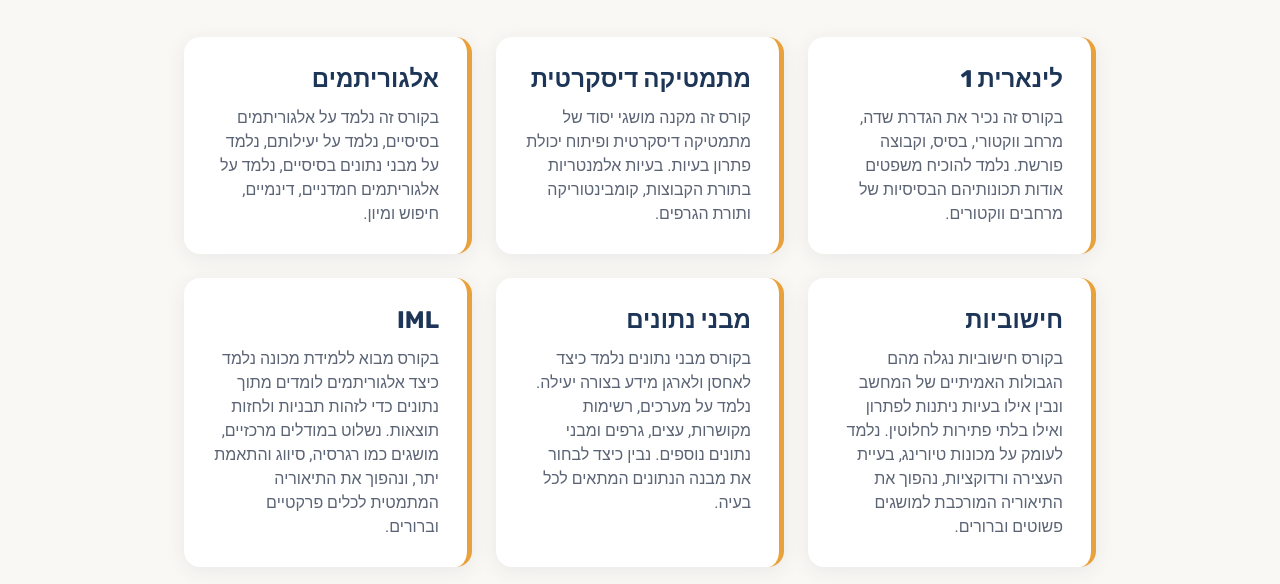
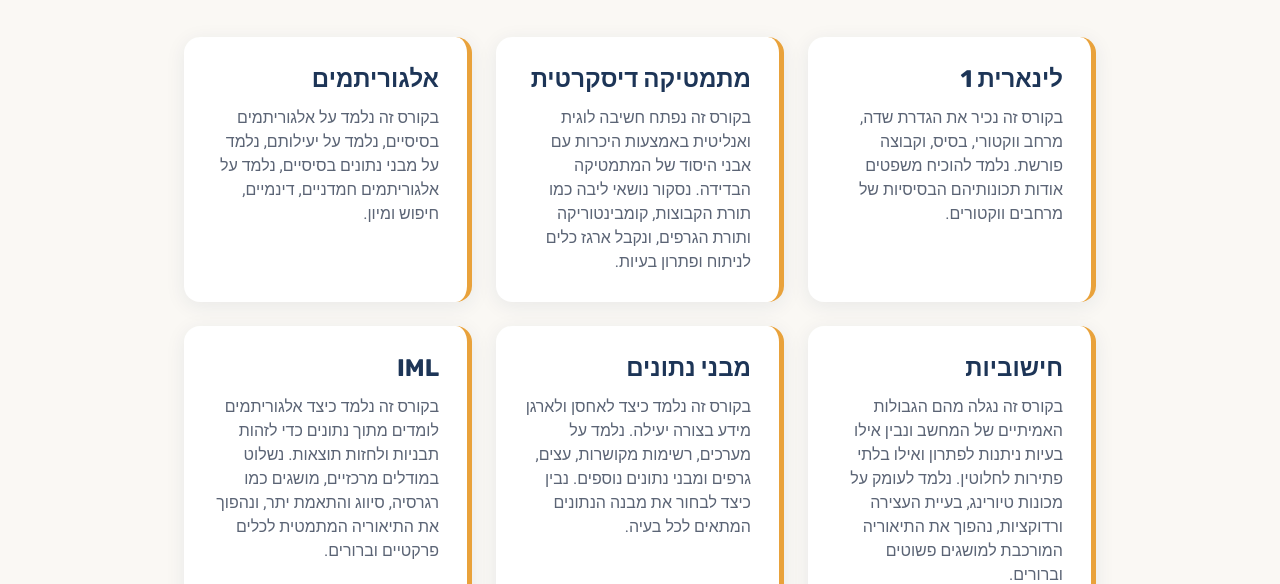
Before and after one commit to Bipbop11/Ohad-website-Letsgoooo, a website built with Vite: page courses.html in a window 1280 px wide. Shown: the part 216-800 px from the top of the page. Built offline with nearby package versions, Linux system fonts and the light colour scheme.

Commit message:
updated vision section, fixed courses text

```diff
--- a/courses.html
+++ b/courses.html
@@ -38,10 +38,6 @@
       </div>
 
       <div class="courses-grid">
-        <!-- ===================================================== -->
-        <!-- ✍️ הכנס כאן את הקורסים שלך -->
-        <!--    כל קורס הוא בלוק <article class="course-card"> אחד — העתק או מחק לפי הצורך. -->
-        <!-- ===================================================== -->
         <article class="course-card">
           <h2>לינארית 1</h2>
           <p>בקורס זה  נכיר את הגדרת שדה, מרחב ווקטורי, בסיס,
@@ -53,10 +49,10 @@
         <article class="course-card">
           <h2>מתמטיקה דיסקרטית</h2>
           <p>
-            קורס זה מקנה מושגי יסוד
-            של מתמטיקה דיסקרטית ופיתוח יכולת פתרון בעיות.
-            בעיות אלמנטריות בתורת הקבוצות,
-            קומבינטוריקה ותורת הגרפים.
+            בקורס זה נפתח חשיבה לוגית ואנליטית
+            באמצעות היכרות עם אבני היסוד של המתמטיקה הבדידה.
+            נסקור נושאי ליבה כמו תורת הקבוצות, קומבינטוריקה ותורת
+            הגרפים, ונקבל ארגז כלים לניתוח ופתרון בעיות.
           </p>
         </article>
         <article class="course-card">
@@ -70,7 +66,7 @@
         <article class="course-card">
           <h2>חישוביות</h2>
           <p>
-            בקורס חישוביות נגלה מהם הגבולות האמיתיים של המחשב
+            בקורס זה נגלה מהם הגבולות האמיתיים של המחשב
             ונבין אילו בעיות ניתנות לפתרון ואילו בלתי פתירות לחלוטין.
             נלמד לעומק על מכונות טיורינג, בעיית העצירה ורדוקציות,
             נהפוך את התיאוריה המורכבת למושגים פשוטים וברורים.
@@ -79,7 +75,7 @@
         <article class="course-card">
           <h2>מבני נתונים</h2>
           <p>
-            בקורס מבני נתונים נלמד כיצד לאחסן ולארגן מידע בצורה יעילה.
+            בקורס זה נלמד כיצד לאחסן ולארגן מידע בצורה יעילה.
             נלמד על מערכים, רשימות מקושרות, עצים, גרפים ומבני נתונים נוספים.
             נבין כיצד לבחור את מבנה הנתונים המתאים לכל בעיה.
           </p>
@@ -87,7 +83,7 @@
         <article class="course-card">
           <h2>IML</h2>
           <p>
-              בקורס מבוא ללמידת מכונה נלמד כיצד אלגוריתמים
+              בקורס זה נלמד כיצד אלגוריתמים
               לומדים מתוך נתונים כדי לזהות תבניות ולחזות תוצאות.
               נשלוט במודלים מרכזיים, מושגים כמו רגרסיה,
               סיווג והתאמת יתר, ונהפוך את התיאוריה המתמטית
--- a/styles/main.css
+++ b/styles/main.css
@@ -152,10 +152,6 @@ a {
     text-align: center;
     color: white;
     background-color: var(--color-primary);
-    /* ============================================================
-       🖼️ תמונת הרקע: שמור את התמונה בתיקייה public/images בשם hero-bg.jpg
-          (או שנה כאן את הנתיב). השכבה הכהה מעליה שומרת על קריאות הטקסט.
-       ============================================================ */
     background-image:
         linear-gradient(rgba(29, 53, 87, 0.78), rgba(29, 53, 87, 0.88)),
         url("/images/hero-bg.jpg");
```
Also changed, not shown: contact.html (+0 -6 lines), index.html (+6 -16 lines).
